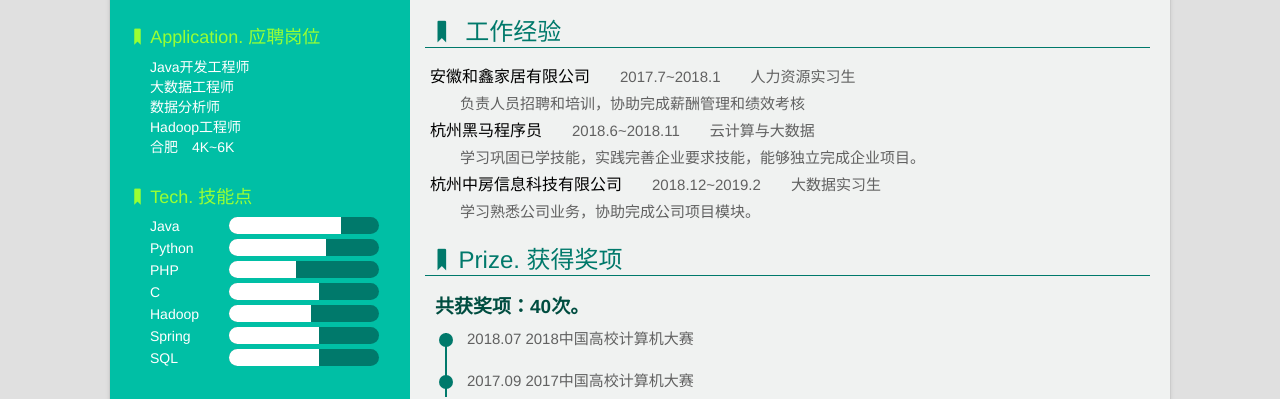
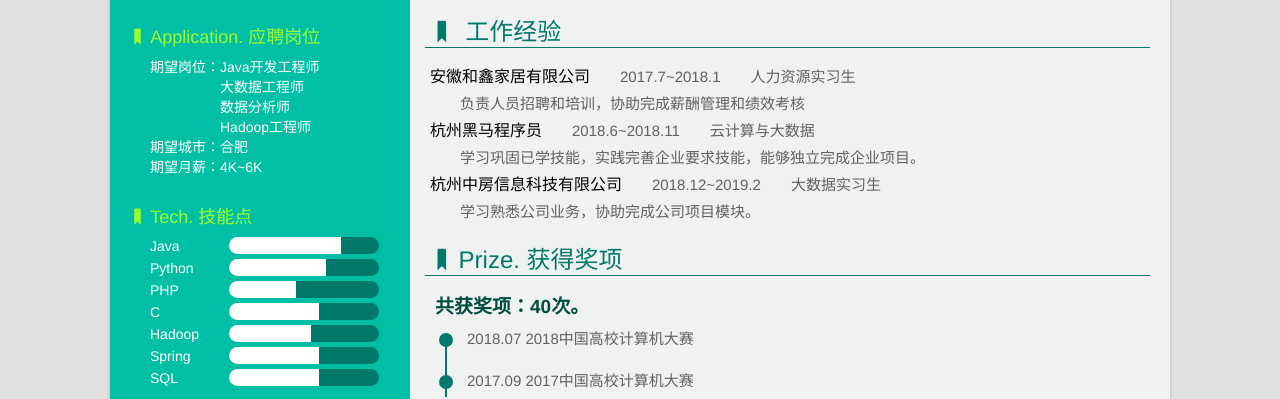
Before and after one commit to wangchuanli001/Resume, a website: page index.html in a window 1280 px wide. Shown: the part 430-829 px from the top of the page. Drawn offline with Linux system fonts and the light colour scheme.

Commit message:
Update index.html

```diff
--- a/index.html
+++ b/index.html
@@ -57,12 +57,12 @@
 	  </li>
       <li class="someRight">
         <dt><i class="icon-bookmark"></i>Application. 应聘岗位</dt>
-		<dd></dd>
-		<dd>Java开发工程师</dd>
-        <dd>大数据工程师</dd>
-		<dd>数据分析师</dd>
-		<dd>Hadoop工程师</dd>
-		<dd>合肥&emsp;4K~6K</dd>
+		<dd>期望岗位：Java开发工程师</dd>
+        <dd>&emsp;&emsp;&emsp;&emsp;&emsp;大数据工程师</dd>
+		<dd>&emsp;&emsp;&emsp;&emsp;&emsp;数据分析师</dd>
+		<dd>&emsp;&emsp;&emsp;&emsp;&emsp;Hadoop工程师</dd>
+		<dd>期望城市：合肥</dd>
+		<dd>期望月薪：4K~6K</dd>
       </li>
       <li class="skill">
         <dt><i class="icon-bookmark"></i>Tech. 技能点</dt>
```
